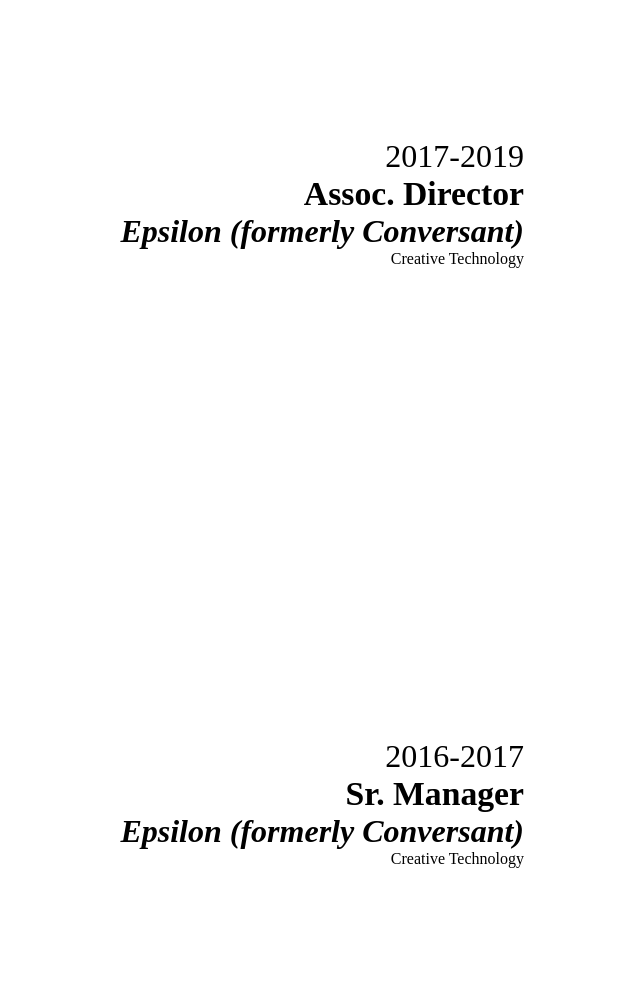
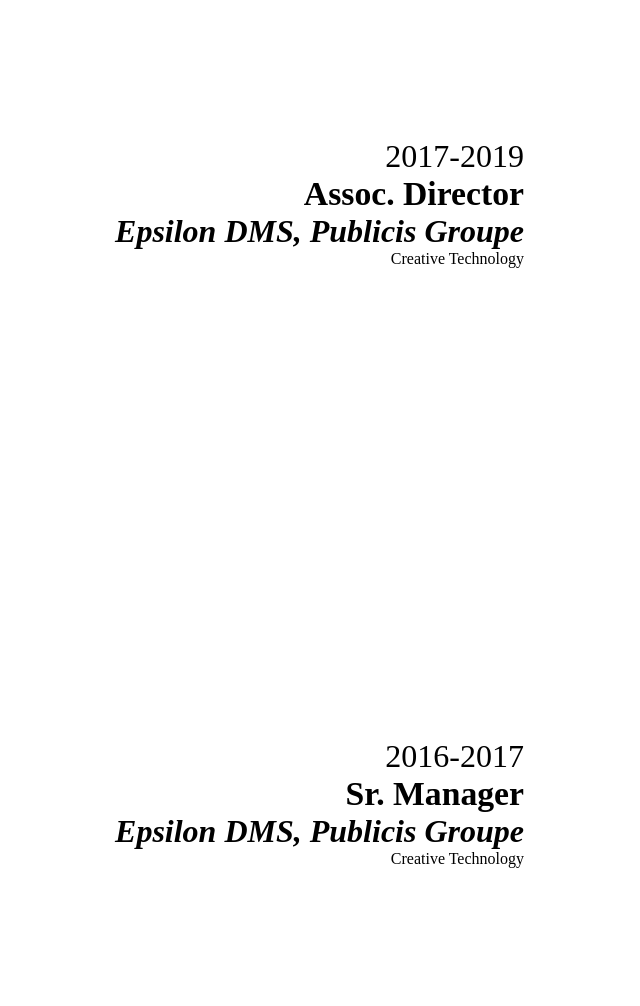
Before and after one commit to rickjanusz/com.rickjanusz.profile, a Gatsby site: page /work in a window 1280 px wide. Shown: the part 766-1772 px from the top of the page, without its empty margins (101-741 px from the left). Built offline with nearby package versions, Linux system fonts and the light colour scheme; Gatsby itself is replaced by a stand-in of ours.

Commit message:
fixing cv

```diff
--- a/src/components/WorkDesktop.js
+++ b/src/components/WorkDesktop.js
@@ -19,7 +19,7 @@
                 <h3>Creative Director</h3>
               </div>
               <div className="gs_reveal sm em">
-                Epsilon (formerly Conversant)
+                Epsilon DMS, Publicis Groupe
               </div>
               <div className="gs_reveal">
                 Creative Innovation &amp; Capabilities
@@ -43,7 +43,7 @@
                 <h3>Assoc. Director</h3>
               </div>
               <div className="gs_reveal sm em">
-                Epsilon (formerly Conversant)
+                Epsilon DMS, Publicis Groupe
               </div>
               <div className="gs_reveal">Creative Technology</div>
             </div>
@@ -56,7 +56,7 @@
                 <h3>Sr. Manager</h3>
               </div>
               <div className="gs_reveal sm em">
-                Epsilon (formerly Conversant)
+                Epsilon DMS, Publicis Groupe
               </div>
               <div className="gs_reveal">Creative Technology</div>
             </div>
@@ -71,7 +71,7 @@
                 </h3>
               </div>
               <div className="gs_reveal sm em">
-                Epsilon (formerly Conversant)
+                Epsilon DMS, Publicis Groupe
               </div>
               <div className="gs_reveal">Creative Technology</div>
             </div>
--- a/src/components/WorkMobile.js
+++ b/src/components/WorkMobile.js
@@ -18,7 +18,7 @@
                 <div className="sm">2019-current</div>
                 <h3>Creative Director</h3>
               </div>
-              <div className="sm em">Epsilon (formerly Conversant)</div>
+              <div className="sm em">Epsilon DMS, Publicis Groupe </div>
               <div>Creative Innovation &amp; Capabilities</div>
             </div>
 
@@ -35,7 +35,7 @@
                 <div className="sm">2017-2019</div>
                 <h3>Assoc. Director</h3>
               </div>
-              <div className="sm em">Epsilon (formerly Conversant)</div>
+              <div className="sm em">Epsilon DMS, Publicis Groupe </div>
               <div>Creative Technology</div>
             </div>
           </div>
@@ -46,7 +46,7 @@
                 <div className="sm">2016-2017</div>
                 <h3>Sr. Manager</h3>
               </div>
-              <div className="sm em">Epsilon (formerly Conversant)</div>
+              <div className="sm em">Epsilon DMS, Publicis Groupe </div>
               <div>Creative Technology</div>
             </div>
           </div>
@@ -59,7 +59,7 @@
                   Sr. Creative Tech, <br /> Team Lead
                 </h3>
               </div>
-              <div className="sm em">Epsilon (formerly Conversant)</div>
+              <div className="sm em">Epsilon DMS, Publicis Groupe </div>
               <div>Creative Technology</div>
             </div>
           </div>
```
